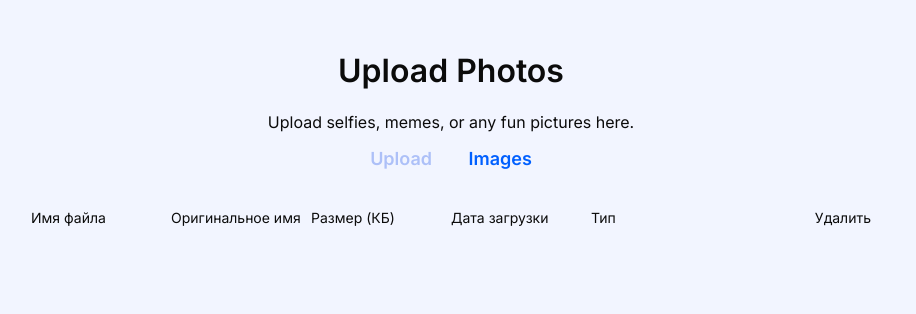
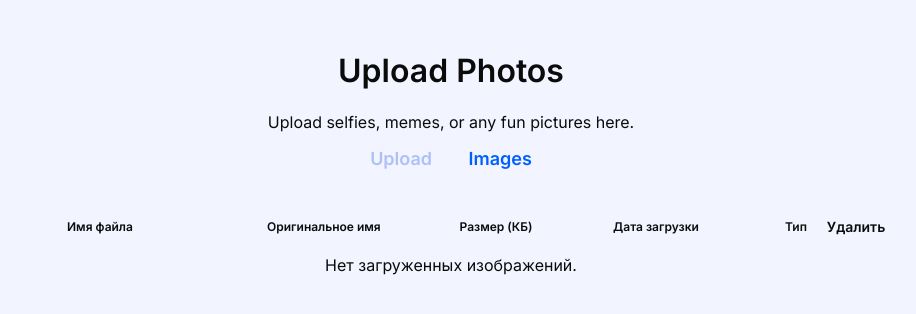
Before and after one commit to kyznetsovserega/server-images, a Flask app: page /images-list in a window 1280 px wide. Shown: the top 314 px of the page, without its empty margins (189-1105 px from the left). Run offline with Flask 3, Linux system fonts and the light colour scheme; data that the repository does not hold is empty; some libraries are stand-ins or nearby versions.

Commit message:
feat: обновление фронтенда, правки css, исправления по ТЗ v2

```diff
--- a/static/css/style_images.css
+++ b/static/css/style_images.css
@@ -72,116 +72,188 @@ tabs {
 /* --- Заголовок таблицы изображений --- */
 .images-header {
   display: flex;
-  justify-content: space-between;
-  padding: 0 10px;
-  font-weight: 400;
+  align-items: center;
+  justify-content: flex-start;
+  max-width: 900px;
+  margin: 0 auto 10px auto;
+  margin-top: 40px;
+  font-weight: 600;
   font-size: 14px;
   color: #0B0B0B;
-  margin-bottom: 14px;
-  margin-top:40px
-}
-
-.column-header { flex: 1; text-align: left; }
-.column-name   { width: 40%; }
-.column-url    { width: 40%; }
-.column-delete { width: 20%; text-align: right; }
-
-.images-table {
+  background: none;
+  min-height: 36px;
   width: 100%;
 }
 
-/* --- Отсутствие изображения --- */
-.hidden {
-  display: none !important;
+/* --- Таблица на всю ширину + центровка --- */
+.images-table {
+  width: 100%;
+  max-width: 900px;
+  margin: 0 auto;
 }
 
-/* --- Список загруженных изображений --- */
+/* --- Строка таблицы --- */
 .image-row {
   display: flex;
   align-items: center;
-  justify-content: space-between;
+  justify-content: flex-start;
   margin-bottom: 12px;
-  gap: 10px;
+  background: none;
+  padding: 2px 0;
+  min-height: 38px;
+  width: 100%;
+  max-width: 900px;
+  margin-left: auto;
+  margin-right: auto;
 }
 
-/* --- Имя и превью изображения --- */
-.image-name {
-  flex: 1 1 30%;
+/* --- Колонки --- */
+.column-preview, .image-preview-cell {
+  flex: 0 0 40px;
+  min-width: 40px;
+  max-width: 40px;
   display: flex;
   align-items: center;
-  font-size: 14px;
+  justify-content: center;
+  padding: 0 2px;
+}
+.column-filename, .image-filename {
+  flex: 2 1 170px;
+  min-width: 140px;
+  max-width: 200px;
+  font-size: 12px;
+  color: #0B0B0B;
   overflow: hidden;
   white-space: nowrap;
   text-overflow: ellipsis;
-  min-width: 160px;
+  text-align: left;
+  display: flex;
+  align-items: center;
+  padding: 0 6px;
+}
+.column-original, .image-original {
+  flex: 2 1 140px;
+  min-width: 120px;
+  max-width: 180px;
+  font-size: 12px;
+  color: #0B0B0B;
+  overflow: hidden;
+  white-space: nowrap;
+  text-overflow: ellipsis;
+  text-align: left;
+  display: flex;
+  align-items: center;
+  padding: 0 6px;
+}
+.column-size, .image-size {
+  flex: 1 1 100px;
+  min-width: 80px;
+  max-width: 110px;
+  font-size: 12px;
+  color: #0B0B0B;
+  text-align: center;
+  display: flex;
+  align-items: center;
+  justify-content: center;
+  padding: 0 6px;
+}
+.column-date, .image-date {
+  flex: 2 1 170px;
+  min-width: 150px;
+  max-width: 240px;
+  font-size: 12px;
+  color: #0B0B0B;
+  text-align: center;
+  display: flex;
+  align-items: center;
+  justify-content: center;
+  padding: 0 6px;
+}
+.column-type, .image-type {
+  flex: 1 1 65px;
+  min-width: 50px;
+  max-width: 70px;
+  font-size: 12px;
+  color: #0B0B0B;
+  text-align: center;
+  display: flex;
+  align-items: center;
+  justify-content: center;
+  padding: 0 6px;
+}
+.column-delete, .image-delete {
+  flex: 0 0 50px;
+  min-width: 50px;
+  max-width: 60px;
+  text-align: center;
+  display: flex;
+  align-items: center;
+  justify-content: center;
+  padding: 0 6px;
 }
 
+/* --- Превью изображения --- */
 .image-preview {
   width: 30px;
   height: 30px;
   object-fit: contain;
-  margin-right: 10px;
-  flex-shrink: 0;
+  margin-right: 0;
 }
 
-/* --- Ссылка на изображение --- */
-.image-url {
-  flex: 1 1 60%;
-  overflow: hidden;
-  white-space: nowrap;
-  text-align: left;
+/* --- Кнопка удаления --- */
+.delete-icon {
+  width: 25px;
+  height: 25px;
+  cursor: pointer;
+  transition: opacity 0.2s ease, box-shadow 0.18s;
+  border-radius: 50%;
+  background: #fff;
+  box-shadow: 0 0 0 1.5px #dde9fa;
+}
+.delete-icon:hover {
+  opacity: 0.8;
+  box-shadow: 0 0 0 2px #b5cfff;
 }
 
-.image-link {
-  display: inline-block;
-  max-width: 100%;
-  font-size: 14px;
-  color: #0B0B0B;
-  text-decoration: none;
-  overflow: hidden;
-  text-overflow: ellipsis;
-  white-space: nowrap;
-}
-
-.image-link:hover {
-  text-decoration: underline;
-}
-
-/* --- Удаление --- */
-.delete-container {
-  flex-shrink: 0;
-  text-align: right;
-  width: 30px;
-}
-
-.delete-icon {
-  width: 30px;
-  height: 30px;
-  cursor: pointer;
-  transition: opacity 0.2s ease;
-}
-
-.delete-icon:hover {
-  opacity: 0.7;
-}
+/* --- Отсутствие изображения --- */
+.hidden { display: none !important; }
 
 /* --- Адаптивная верстка --- */
+@media (max-width: 900px) {
+  .container { padding: 15px 3vw; }
+  .images-table, .images-header, .image-row { max-width: 100vw; }
+}
 @media (max-width: 600px) {
-  .images-header {
-    display: none;
-  }
+  .images-header { display: none; }
   .image-row {
     flex-direction: column;
     align-items: flex-start;
     gap: 10px;
+    padding: 12px 0;
+    min-height: 0;
   }
-  .image-name,
-  .image-url,
-  .delete-container {
-    width: 100%;
+  .image-preview-cell,
+  .column-preview,
+  .column-filename, .image-filename,
+  .column-original, .image-original,
+  .column-size, .image-size,
+  .column-date, .image-date,
+  .column-type, .image-type,
+  .column-delete, .image-delete {
+    width: 100% !important;
+    min-width: 0 !important;
     text-align: left;
+    display: flex;
+    align-items: center;
+    padding: 0 0;
+    max-width: 100vw !important;
+  }
+  .image-preview-cell {
+    justify-content: flex-start;
+    margin-bottom: 3px;
   }
   .delete-icon {
     align-self: flex-end;
+    margin-top: 6px;
   }
 }
--- a/static/js/images.js
+++ b/static/js/images.js
@@ -1,7 +1,7 @@
 document.addEventListener('DOMContentLoaded', () => {
   const imagesTable = document.getElementById('imagesTable');
   const emptyMessage = document.getElementById('emptyMessage');
-  const imageList = JSON.parse(imagesTable.dataset.images);
+ // const imageList = JSON.parse(imagesTable.dataset.images);
 
   // --- Если список пуст ---
   if (!Array.isArray(imageList) || imageList.length === 0) {
@@ -25,7 +25,7 @@ document.addEventListener('DOMContentLoaded', () => {
   preview.alt[1];
   //--- Если превью не отражается - заглушка ---
   preview.onerror = () => {
-    preview = '/static/img_project/icon_image/picture.svg';
+    preview.src = '/static/img_project/icon_image/picture.svg';
   };
   previewCell.appendChild(preview)
 
@@ -53,11 +53,11 @@ document.addEventListener('DOMContentLoaded', () => {
   dateCell.className = 'image-date';
   // --- Форматирование даты ---
     if (img[4]) {
-      // Обрезаем микросекунды, если есть
-      dateCell.textContent = String(img[4]).replace('T', ' ').replace(/\.\d+$/, '');
-    } else {
-      dateCell.textContent = '';
-    }
+      // Обрезаем микросекунды
+        dateCell.textContent = String(img[4]).slice(0, 19);
+      } else {
+        dateCell.textContent = '';
+      }
 
   // --- Тип файла ---
   const typeCell = document.createElement('div');
@@ -73,7 +73,7 @@ document.addEventListener('DOMContentLoaded', () => {
   delBtn.alt = 'Delete';
   delBtn.addEventListener('click', async () => {
     if (!confirm('Удалить изображение ?')) return;
-    try:
+    try {
       const res = await fetch(`/delete/${img[0]}`, { method: 'POST' });
       if (res.ok) {
         row.remove();
@@ -90,7 +90,7 @@ document.addEventListener('DOMContentLoaded', () => {
     delCell.appendChild(delBtn);
 
     // --- Итоговая строка ---
-    row.appendChild(previewCell]);
+    row.appendChild(previewCell);
     row.appendChild(fileCell);
     row.appendChild(origCell);
     row.appendChild(sizeCell);
--- a/templates/images-list.html
+++ b/templates/images-list.html
@@ -5,6 +5,7 @@
     <!-- Установка масштаба страницы для адаптивности на мобильных устройствах -->
   <meta name="viewport" content="width=device-width, initial-scale=1.0"/>
   <title>Uploaded Images</title>
+  <link rel="icon" href="{{ url_for('static', filename='favicon.ico') }}">
   <link rel="stylesheet" href="{{ url_for('static', filename='css/style_images.css') }}">
   <link href="https://fonts.googleapis.com/css2?family=Inter:wght@400;600&display=swap" rel="stylesheet">
 </head>
@@ -18,20 +19,21 @@
       <a href="{{ url_for('images_list') }}" class="tab active">Images</a>
     </div>
     <!-- Заголовок таблицы -->
-    <div class="images-header">
-      <span class="column-header column-filename">Имя файла</span>
-      <span class="column-header column-original">Оригинальное имя</span>
-      <span class="column-header column-size">Размер (КБ)</span>
-      <span class="column-header column-date">Дата загрузки</span>
-      <span class="column-header column-type">Тип</span>
-      <span class="column-header column-delete">Удалить</span>
-    </div>
+      <div class="images-header">
+        <div class="column-preview"></div> <!-- Пустая ячейка для превью -->
+        <div class="column-filename">Имя файла</div>
+        <div class="column-original">Оригинальное имя</div>
+        <div class="column-size">Размер (КБ)</div>
+        <div class="column-date">Дата загрузки</div>
+        <div class="column-type">Тип</div>
+        <div class="column-delete">Удалить</div>
+      </div>
     <div class="images-table" id="imagesTable" data-images='{{ images | tojson | safe }}'></div>
     <div id="emptyMessage" class="hidden">Нет загруженных изображений.</div>
-
+  </div>
   <!-- Список изображений из backend -->
   <script>
-    const imageList = {{ images | tojson | safe | default('[]') }};
+    const imageList = {{ images | tojson | safe }};
   </script>
 
   <script src="{{ url_for('static', filename='js/images.js') }}"></script>
--- a/templates/index.html
+++ b/templates/index.html
@@ -5,6 +5,7 @@
   <!-- Установка масштаба страницы для адаптивности на мобильных устройствах -->
   <meta name="viewport" content="width=device-width, initial-scale=1.0"/>
   <title>HOME</title>
+  <link rel="icon" href="{{ url_for('static', filename='favicon.ico') }}">
   <link rel="stylesheet" href="{{ url_for('static', filename='css/style_home_page.css') }}">
   <link href="https://fonts.googleapis.com/css2?family=Inter:wght@400;600&display=swap" rel="stylesheet">
 </head>
--- a/templates/upload_photos.html
+++ b/templates/upload_photos.html
@@ -5,8 +5,9 @@
   <!-- Установка масштаба страницы для адаптивности на мобильных устройствах -->
   <meta name="viewport" content="width=device-width, initial-scale=1.0"/>
   <title>Upload Photos</title>
+  <link rel="icon" href="{{ url_for('static', filename='favicon.ico') }}">
   <link rel="stylesheet" href="{{ url_for('static', filename='css/style_upload_photos.css') }}"/>
-  <link href="https://fonts.googleapis.com/css2?family=Inter:wght@400;600;700&display=swap" rel="stylesheet"/>
+  <link href="https://fonts.googleapis.com/css2?family=Inter:wght@400;600&display=swap" rel="stylesheet">
 </head>
 <body>
   <div class="hero">
```
Also changed, not shown: static/favicon.ico (added).
